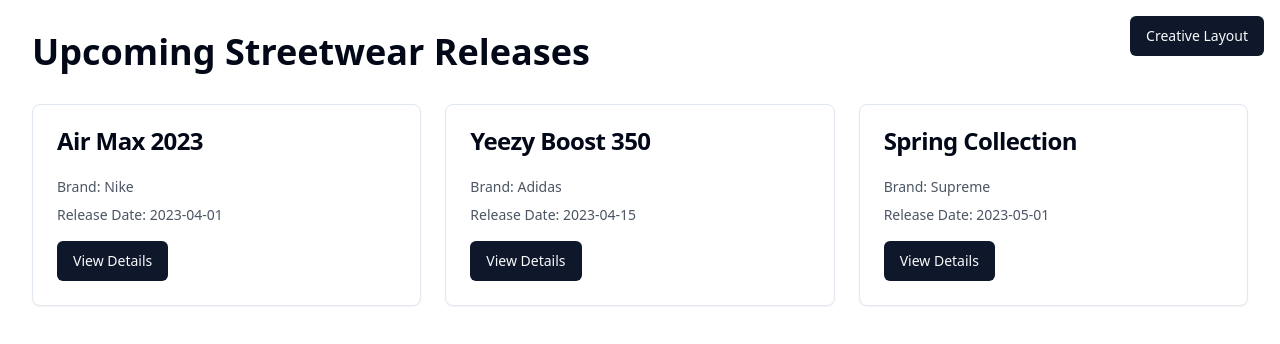
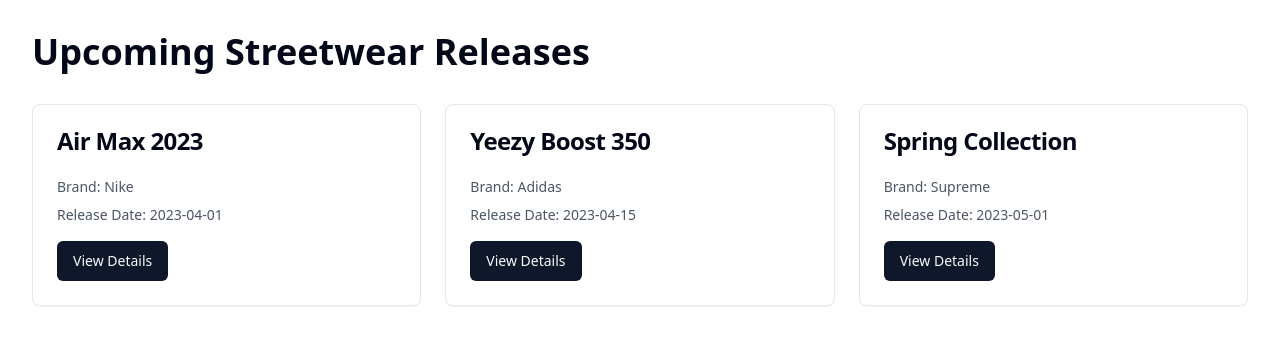
Before and after one commit to ajtruex/streetwear-luminary, a React (Vite) app: page / in a window 1280 px wide. Shown: the top 344 px of the page. Built offline with nearby package versions, Linux system fonts and the light colour scheme.

Commit message:
Update App.jsx

```diff
--- a/src/App.jsx
+++ b/src/App.jsx
@@ -14,7 +14,7 @@ const App = () => (
       <TooltipProvider>
         <Toaster />
         <BrowserRouter>
-          <LayoutToggle />
+{/*           <LayoutToggle /> */}
           <Routes>
             {navItems.map(({ to, page }) => (
               <Route key={to} path={to} element={page} />
```
